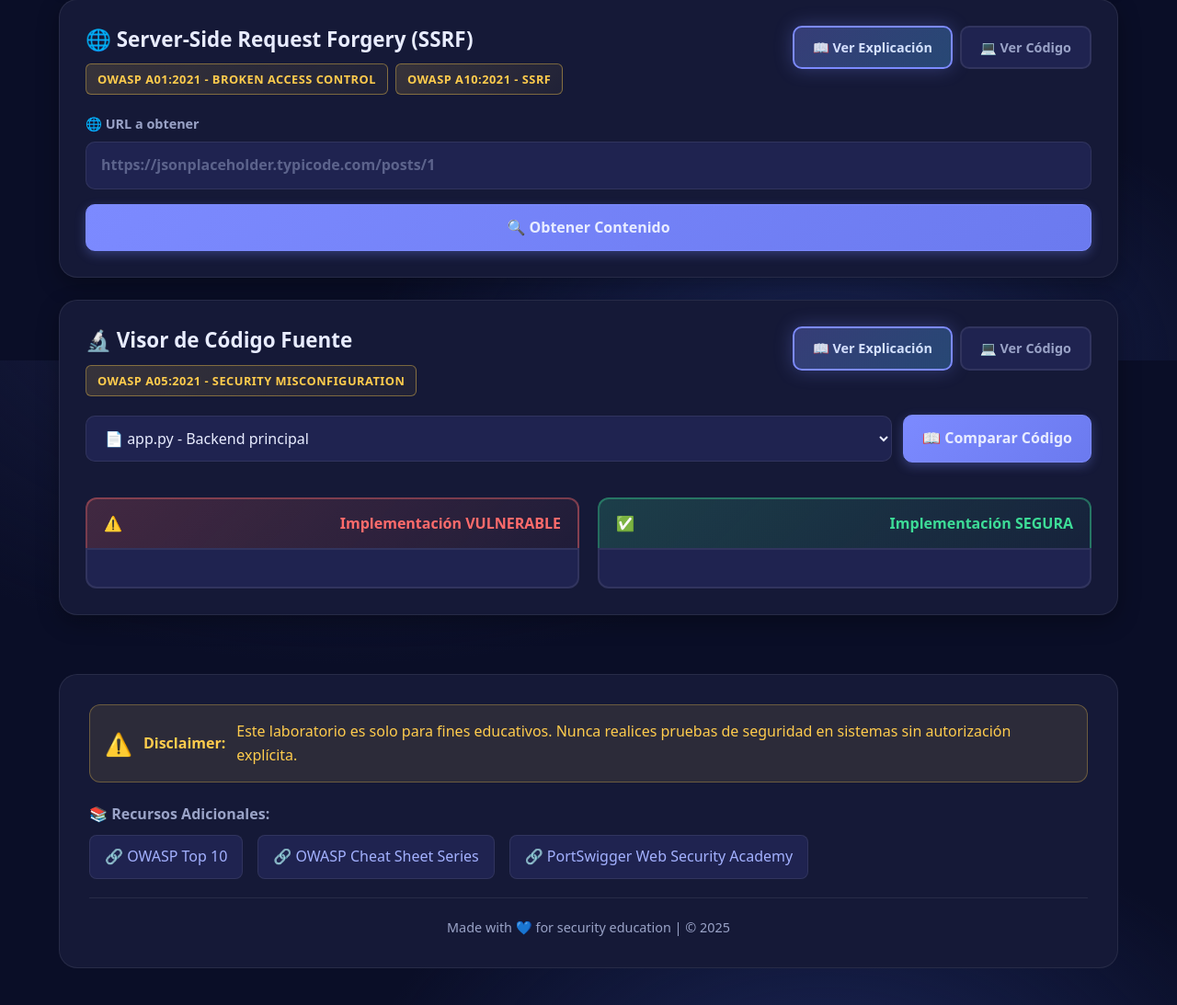
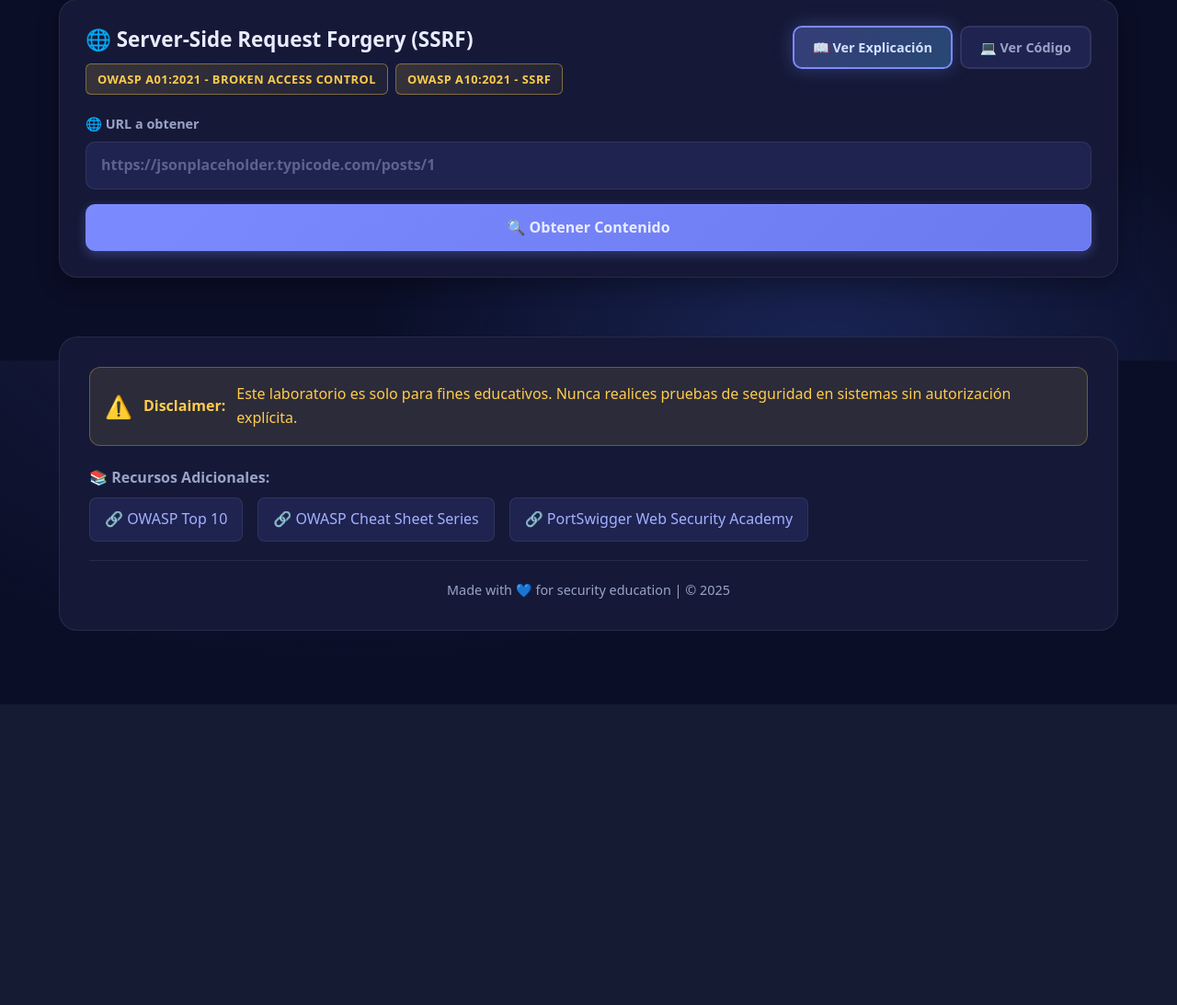
Before and after one commit to PdotG/labDesarrolloWeb, a Flask app: page / in a window 1280 px wide. Shown: the part 2808-3901 px from the top of the page at 92% size. After the commit the page ends 3574 px from the top, so only its background shows below. Run offline with Flask 3, Linux system fonts and the light colour scheme; data that the repository does not hold is empty.

Commit message:
added html

```diff
--- a/templates/index.html
+++ b/templates/index.html
@@ -760,19 +760,6 @@ def api_safe_fetch():
   </section>
 
   <!-- Code Viewer Section -->
-  <section class="card vulnerability-card">
-    <div class="vuln-header">
-      <div>
-        <h2>🔬 Visor de Código Fuente</h2>
-        <div class="owasp-badges">
-          <span class="owasp-badge">OWASP A05:2021 - Security Misconfiguration</span>
-        </div>
-      </div>
-      <div class="info-tabs">
-        <button class="tab-btn active" onclick="switchTab('codeview', 'explain')">📖 Ver Explicación</button>
-        <button class="tab-btn" onclick="switchTab('codeview', 'code')">💻 Ver Código</button>
-      </div>
-    </div>
 
     <div class="explanation-panel" id="codeviewExplain" style="display:none;">
       <div class="tab-content active" data-tab="explain">
@@ -859,31 +846,6 @@ def api_safe_code():
       </div>
     </div>
 
-    <div class="form-section">
-      <div class="code-selector">
-        <select id="codeFile" class="select-file">
-          <option value="app.py">📄 app.py - Backend principal</option>
-          <option value="templates/index.html">🌐 templates/index.html - Frontend</option>
-          <option value="static/app.js">⚙️ static/app.js - JavaScript</option>
-          <option value="static/styles.css">🎨 static/styles.css - Estilos</option>
-        </select>
-        <button id="btnCode" class="btn-primary">📖 Comparar Código</button>
-      </div>
-      <div class="code-comparison">
-        <div class="code-column">
-          <div class="code-header code-header-vulnerable">
-            <span class="icon">⚠️</span> Implementación VULNERABLE
-          </div>
-          <pre id="codeVuln" class="code-display"></pre>
-        </div>
-        <div class="code-column">
-          <div class="code-header code-header-secure">
-            <span class="icon">✅</span> Implementación SEGURA
-          </div>
-          <pre id="codeSafe" class="code-display"></pre>
-        </div>
-      </div>
-    </div>
   </section>
 
   <!-- Footer -->
```
